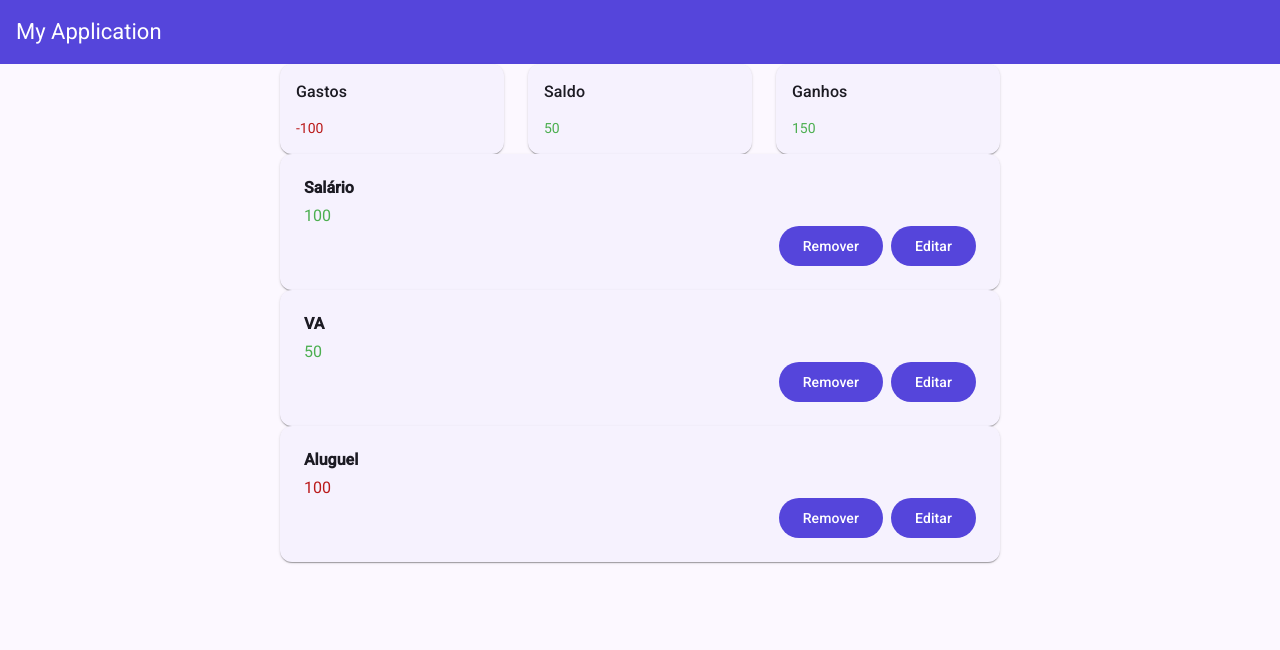
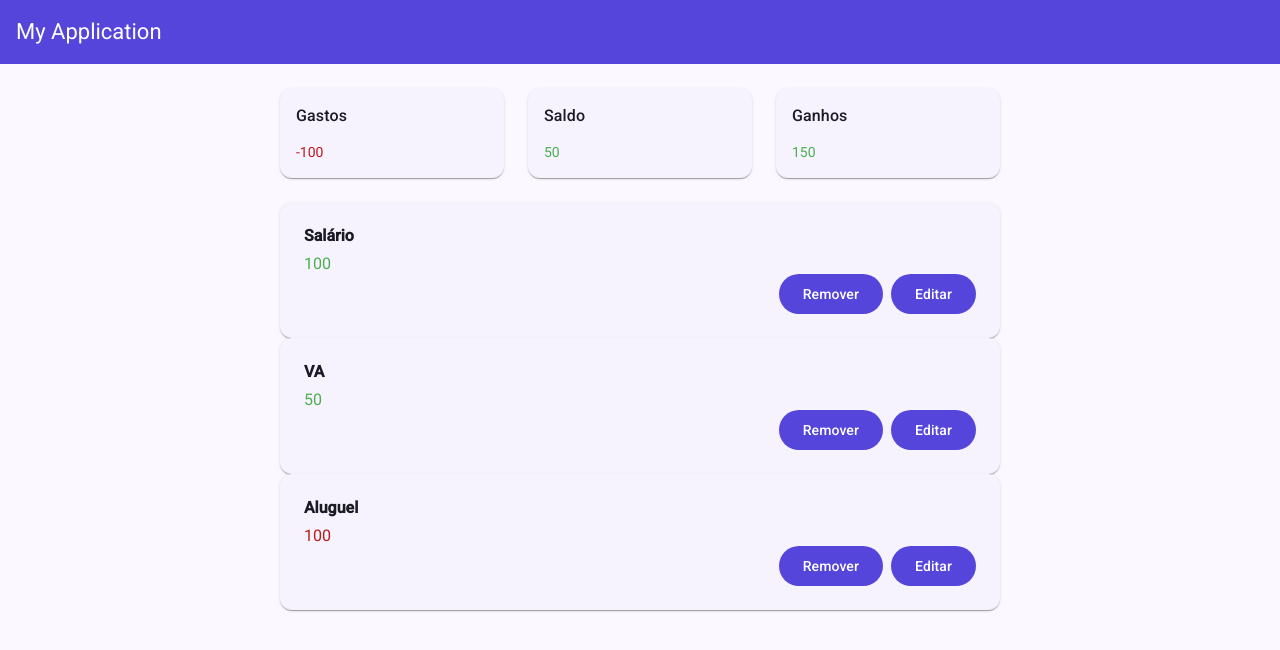
Before and after one commit to eriksongoncalves/curso-angular-gerenciador-financeiro, an Angular app: page / in a window 1280 px wide. Shown: the top 650 px of the page. Built offline with nearby package versions, Linux system fonts and the light colour scheme.

Commit message:
feat: no transactions component

```diff
--- a/src/app/features/home/components/balance/balance.scss
+++ b/src/app/features/home/components/balance/balance.scss
@@ -1,6 +1,7 @@
 :host {
   display: flex;
   gap: 24px;
+  margin-top: 24px;
 
   .card {
     flex: 1;
--- /dev/null
+++ b/src/app/features/home/components/no-transactions/no-transactions.html
@@ -0,0 +1,3 @@
+<mat-card>
+  <mat-card-content class="card-content"> Não há transações </mat-card-content>
+</mat-card>
--- /dev/null
+++ b/src/app/features/home/components/no-transactions/no-transactions.scss
@@ -0,0 +1,4 @@
+.card-content {
+  display: flex;
+  justify-content: center;
+}
--- a/src/app/features/home/home.html
+++ b/src/app/features/home/home.html
@@ -1,5 +1,9 @@
 <app-balance [transactions]="transactions()" />
 
-@for (transaction of transactions(); track $index) {
-  <app-transaction-item [transaction]="transaction" />
-}
+<div class="transactions">
+  @for (transaction of transactions(); track $index) {
+    <app-transaction-item [transaction]="transaction" />
+  } @empty {
+    <app-no-transactions />
+  }
+</div>
--- a/src/app/features/home/home.scss
+++ b/src/app/features/home/home.scss
@@ -0,0 +1,3 @@
+.transactions {
+  margin: 24px 0;
+}
--- a/src/app/features/home/home.ts
+++ b/src/app/features/home/home.ts
@@ -2,12 +2,13 @@
 
 import { Balance } from './components/balance/balance';
 import { TransactionItem } from './components/transaction-item/transaction-item';
+import { NoTransactions } from './components/no-transactions/no-transactions';
 import { Transaction } from '../../shared/transaction/interfaces/transaction';
 import { TransactionType } from '../../shared/transaction/enums/transaction-type';
 
 @Component({
   selector: 'app-home',
-  imports: [Balance, TransactionItem],
+  imports: [Balance, TransactionItem, NoTransactions],
   templateUrl: './home.html',
   styleUrl: './home.scss',
 })
```
Also changed, not shown: src/app/features/home/components/no-transactions/no-transactions.ts (added, +10 -0 lines).
